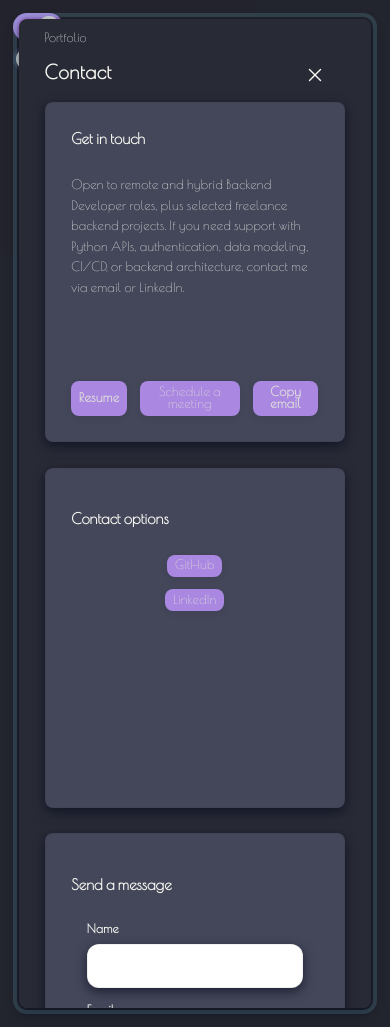
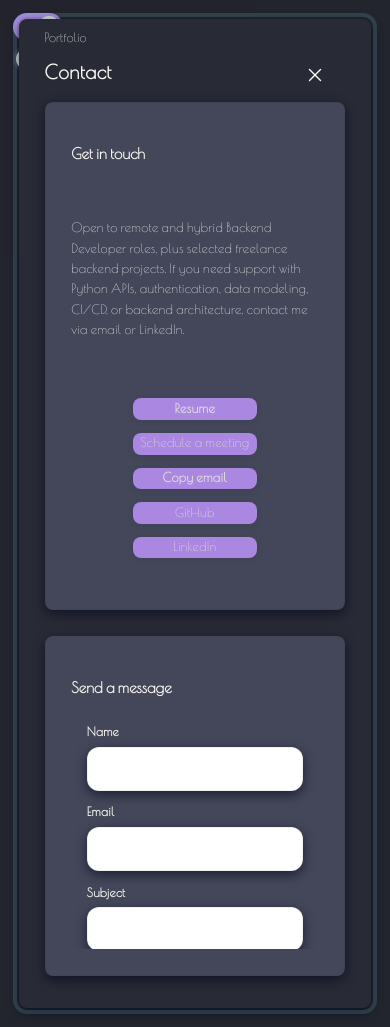
Before and after one commit to diediegodie/Portfolio_v1, a Flask app: template frontend/templates/home.html in a window 390 px wide, after a click on "CONTACT". Run offline with Flask 3, Linux system fonts and the light colour scheme; the template is opened without the code that fills it: most values are stand-ins (such as "Sample title", 1, 10 or a date in 2020); some libraries are stand-ins or nearby versions.

Commit message:
refactor: enhance contact modal layout

```diff
--- a/backend/app/translations/pt.json
+++ b/backend/app/translations/pt.json
@@ -93,7 +93,7 @@
   "contact": {
     "title": "Contato",
     "intro_title": "Entre em contato",
-    "resumo_text": "Aberto a vagas remotas e híbridas para Desenvolvedor Backend, além de projetos freelance selecionados em backend. Se você precisa de apoio com APIs em Python, autenticação, modelagem de dados, CI/CD ou arquitetura backend, fale comigo por e-mail ou LinkedIn.",
+    "resumo_text": "Aberto para vagas remotas e híbridas para Desenvolvedor Backend, além de projetos freelance selecionados em backend. Se você precisa de apoio com APIs em Python, autenticação, modelagem de dados, CI/CD ou arquitetura backend, fale comigo por e-mail ou LinkedIn.",
     "email": "diego.rodriguez.backend@gmail.com",
     "social": {
       "github": "GitHub",
--- a/frontend/static/css/theme.css
+++ b/frontend/static/css/theme.css
@@ -318,6 +318,77 @@ html[data-theme="dark"] .contact-modal__btn[aria-disabled="true"] {
   }
 }
 
+.contact__merged-card .contact-card__grid {
+  display: grid;
+  grid-template-columns: minmax(0, 60%) minmax(0, 40%);
+  gap: var(--spacing-lg);
+  align-items: stretch;
+}
+
+.contact__merged-card .contact-card__column {
+  display: flex;
+  flex-direction: column;
+  gap: var(--spacing-lg);
+}
+
+.contact__merged-card .contact-card__column--links {
+  display: flex;
+  flex-direction: column;
+  justify-content: center;
+  align-items: center;
+  padding: var(--spacing-lg) 0;
+}
+
+.contact__merged-card .contact-card__button-stack {
+  display: flex;
+  flex-direction: column;
+  gap: var(--spacing-md);
+  align-items: center;
+  width: auto;
+  max-width: 18rem;
+}
+
+.contact__merged-card .contact-card__button-stack .contact-modal__btn {
+  width: auto;
+  min-width: 0;
+  justify-content: center;
+}
+
+.contact__merged-card {
+  min-height: auto;
+  max-height: none;
+  height: auto;
+  overflow: visible;
+}
+
+.contact__merged-card .contact-card__grid {
+  align-items: stretch;
+}
+
+@media (max-width: 760px) {
+  .contact__merged-card .contact-card__grid {
+    grid-template-columns: 1fr;
+  }
+  .contact__merged-card .contact-card__column--links {
+    align-items: center;
+    justify-content: center;
+  }
+  .contact__merged-card {
+    min-height: auto;
+    max-height: none;
+    height: auto;
+    overflow: visible;
+  }
+  .contact__merged-card .contact-card__button-stack {
+    width: 100%;
+    max-width: none;
+  }
+  .contact__merged-card .contact-card__button-stack .contact-modal__btn {
+    width: 100%;
+    max-width: 100%;
+  }
+}
+
 /* ========== Contact Form — centered, rounded inputs ========== */
 .contact__form .contact-card__content form#contact-form {
   display: flex;
@@ -553,6 +624,26 @@ html[data-theme="dark"] .contact-modal__btn[aria-disabled="true"] {
   overflow: auto;
   padding-right: 0.75rem;
   line-height: 1.6;
+}
+
+/* Strong override for merged contact card height so it follows content size */
+.contact__merged-card {
+  min-height: auto !important;
+  max-height: none !important;
+  height: auto !important;
+  overflow: visible !important;
+}
+
+.contact__merged-card .contact-card__column--links {
+  display: flex;
+  flex-direction: column;
+  justify-content: center;
+  align-items: center;
+}
+
+.contact__merged-card .contact-card__button-stack {
+  width: auto;
+  max-width: 18rem;
 }
 
 /* Mobile behavior: adjust canonical height relative to viewport */
--- a/frontend/templates/contact.html
+++ b/frontend/templates/contact.html
@@ -19,53 +19,47 @@
       </button>
     </header>
     <div class="contact-modal__grid">
-      <!-- Card 1: Intro + Direct Actions (Resume, Schedule, Copy Email) -->
-      <article class="contact-card contact__intro modal__card" role="listitem">
+      <!-- Card 1: Contact options and external links merged into a single card -->
+      <article class="contact-card contact__merged-card modal__card modal__card--wide" role="listitem">
+        <div class="contact-card__grid">
+          <div class="contact-card__column contact-card__column--main">
             <h3 data-i18n="contact.intro_title">{{ _('contact.intro_title') }}</h3>
             <p class="muted lead" data-i18n="contact.resumo_text">
               {{ _('contact.resumo_text') | safe }}
             </p>
-        <div class="card__actions" style="justify-content: center">
+          </div>
+
+          <div class="contact-card__column contact-card__column--links">
+            <div class="contact-card__button-stack">
               {% if _('contact.cta.resume') %}
               <button id="resume-btn" type="button" class="contact-modal__btn card__btn" data-i18n="contact.cta.resume">
                 {{ _('contact.cta.resume') }}
               </button>
-          {% endif %} {% if _('contact.cta.schedule') and
-          _('contact.schedule_url') %}
-          <a class="contact-modal__btn card__btn" href="{{ _('contact.schedule_url') }}" target="_blank" rel="noopener"
-            data-i18n="contact.cta.schedule">{{ _('contact.cta.schedule') }}</a>
-          {% endif %} {% if _('contact.cta.copy_email') and _('contact.email')
-          %}
+              {% endif %}
+              {% if _('contact.cta.schedule') and _('contact.schedule_url') %}
+              <a class="contact-modal__btn card__btn" href="{{ _('contact.schedule_url') }}" target="_blank"
+                rel="noopener" data-i18n="contact.cta.schedule">{{ _('contact.cta.schedule') }}</a>
+              {% endif %}
+              {% if _('contact.cta.copy_email') and _('contact.email') %}
               <button type="button" class="contact-modal__btn card__btn" data-copy-email="{{ _('contact.email') }}"
                 data-i18n="contact.cta.copy_email" aria-label="{{ _('contact.cta.copy_email') }}">
                 {{ _('contact.cta.copy_email') }}
               </button>
               {% endif %}
-        </div>
-      </article>
-
-      <!-- Card 2: Social Links (GitHub, LinkedIn, Instagram) -->
-      <article class="contact-card contact__actions modal__card" role="listitem">
-        <div class="contact-card__content">
-          <h3 data-i18n="contact.actions_title">
-            {{ _('contact.actions_title') }}
-          </h3>
-
-          <div class="contact-social-links">
               <a class="contact-modal__btn card__btn" href="{{ _('contact.social.github_url') }}" target="_blank"
                 rel="noopener" data-i18n="contact.social.github">{{ _('contact.social.github') }}</a>
               <a class="contact-modal__btn card__btn" href="{{ _('contact.social.linkedin_url') }}" target="_blank"
                 rel="noopener" data-i18n="contact.social.linkedin">{{ _('contact.social.linkedin') }}</a>
-            <!-- Optional: Instagram if available in config -->
               {% if config.INSTAGRAM_URL %}
               <a class="contact-modal__btn card__btn" href="{{ config.INSTAGRAM_URL }}" target="_blank" rel="noopener"
                 data-i18n="contact.cta.instagram">{{ _('contact.cta.instagram') }}</a>
               {% endif %}
             </div>
           </div>
+        </div>
       </article>
 
-      <!-- Card 3: Message Form -->
+      <!-- Card 2: Message Form -->
       <article class="contact-card contact__form modal__card modal__card--wide" role="listitem">
         <div class="contact-card__content">
           <h3 data-i18n="contact.form.title">{{ _('contact.form.title') }}</h3>
```
Also changed, not shown: README.md. Lines whose indentation alone changed are shown as unchanged.
